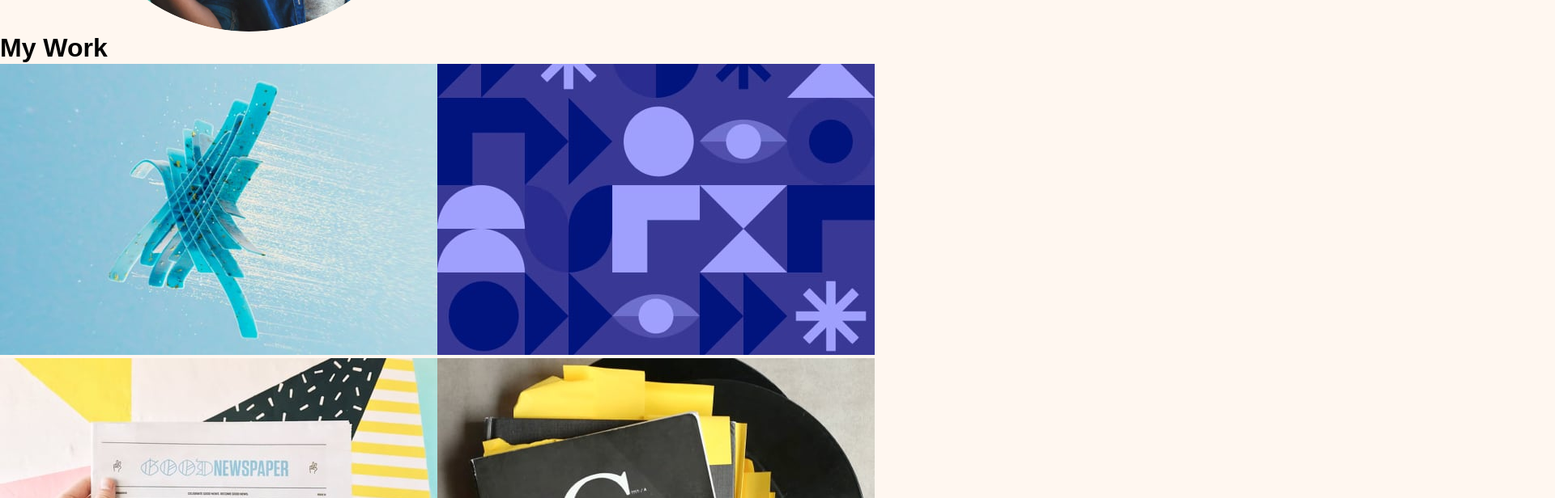
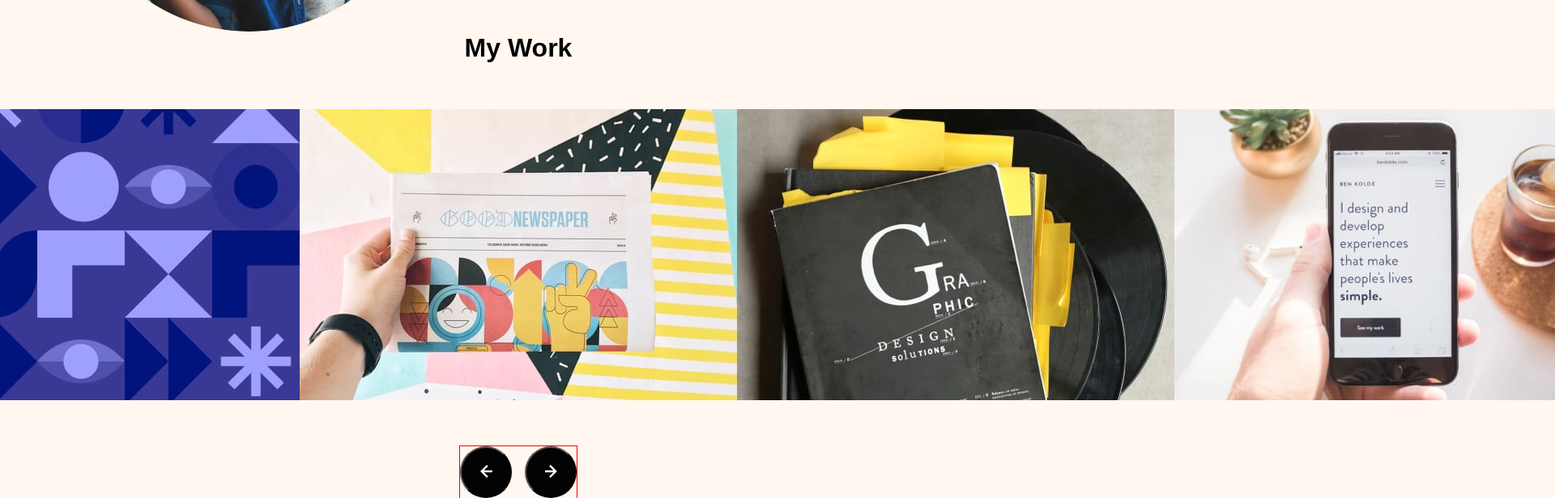
Before and after one commit to ohmymario/design-portfolio, a React (Create React App) app: page / in a window 1280 px wide. Shown: the part 1300-1916 px from the top of the page at 81% size, 1920 px wide, since content can reach past the window. Built offline with nearby package versions, Linux system fonts and the light colour scheme.

Commit message:
create styled components containers for workslides

```diff
--- a/src/components/WorkSlides/WorkSlides.tsx
+++ b/src/components/WorkSlides/WorkSlides.tsx
@@ -6,7 +6,16 @@ import slide3 from '../../assets/image-slide-3.jpg'
 import slide4 from '../../assets/image-slide-4.jpg'
 import slide5 from '../../assets/image-slide-5.jpg'
 
+import ArrowButton from '../ArrowButton/ArrowButton';
+
+import {
+  WorkSlidesContainer, WorkSlidesHeader,
+  WorkSlidesImages, WorkSlidesButtons
+} from './WorkSlidesStyles';
+
 type Props = {}
+
+
 
 const images = [
   {
@@ -33,27 +42,27 @@ const images = [
 
 const WorkSlides = (props: Props) => {
   return (
-    <div>
+    <WorkSlidesContainer>
 
       {/* header */}
-      <h3>My Work</h3>
+      <WorkSlidesHeader>My Work</WorkSlidesHeader>
 
       {/* image slides */}
       {/* total images - 5 */}
-      <div>
+      <WorkSlidesImages>
         {images.map((image, index) => (
           <img key={index} src={image.src} alt={image.alt} />
         ))}
-      </div>
+      </WorkSlidesImages>
 
       {/* buttons */}
       {/* buttons center */}
-      <div>
-        <button>Left</button>
-        <button>Right</button>
-      </div>
+      <WorkSlidesButtons>
+        <ArrowButton direction="left" />
+        <ArrowButton direction="right" />
+      </WorkSlidesButtons>
 
-    </div>
+    </WorkSlidesContainer>
   )
 }
 
--- a/src/components/WorkSlides/WorkSlidesStyles.tsx
+++ b/src/components/WorkSlides/WorkSlidesStyles.tsx
@@ -1,5 +1,31 @@
 import styled from 'styled-components';
 
-export const WorkSlidesContainer = styled.div`
+export const WorkSlidesContainer = styled.section`
+  display: flex;
+  flex-direction: column;
+  align-items: center;
+  justify-content: center;
+`;
+
+export const WorkSlidesHeader = styled.h3`
+  margin-bottom: 3.5rem;
+`;
+
+export const WorkSlidesImages = styled.div`
+  margin-bottom: 3.5rem;
+  display: flex;
+
+  img {
+    display: block;
+    &:hover {
+      cursor: pointer;
+      border: 1px solid red;
+    }
+  }
+
 
 `;
+
+export const WorkSlidesButtons = styled.div`
+  border: 1px solid red;
+`;
```
